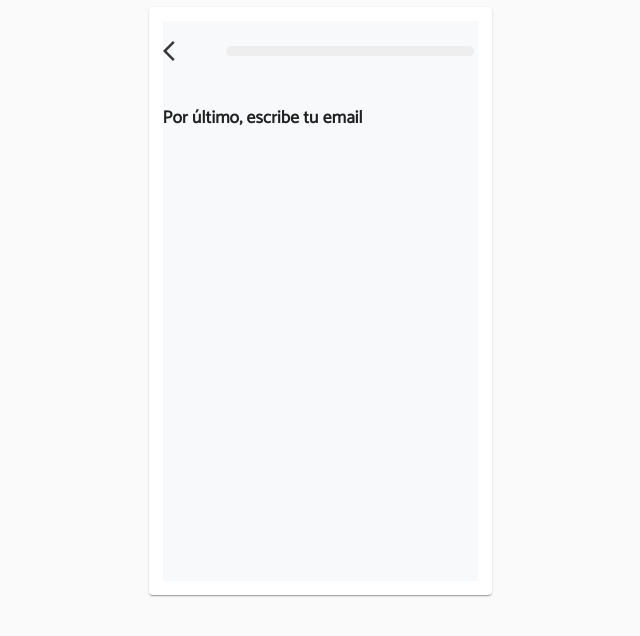
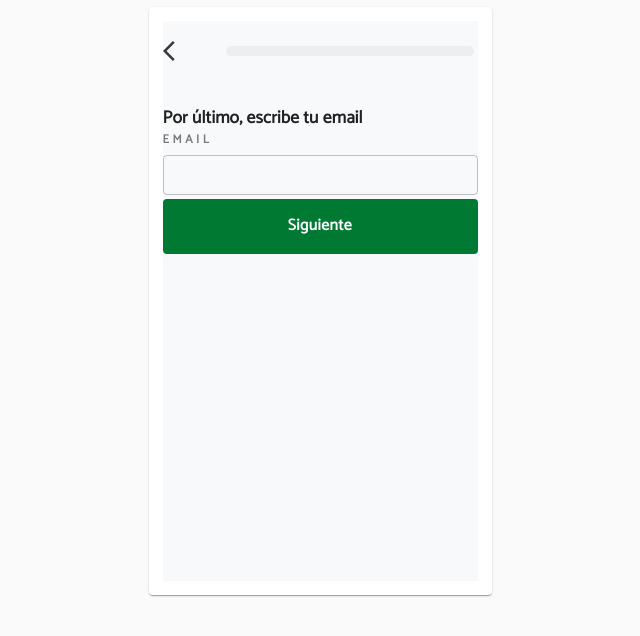
Before and after one commit to aronysalvador/AdmisionFront, a React (Create React App) app: page / in a window 1280 px wide. Shown: the top 636 px of the page, without its empty margins (320-960 px from the left). Built offline with nearby package versions, Linux system fonts and the light colour scheme; what msal would draw is missing.

Commit message:
Integrar boton

```diff
--- a/src/containers/ValidarCorreoElectronico/ValidarCorreoElectronico.jsx
+++ b/src/containers/ValidarCorreoElectronico/ValidarCorreoElectronico.jsx
@@ -22,6 +22,23 @@ const ValidarCorreoElectronico = () => {
         percentage={percentage}
       />
       <Typography className={pregunta}>Por último, escribe tu email</Typography>
+      <Typography className={mobileLabel}>Email</Typography>
+      <TextField
+        // value={lugarReferencia}
+        variant="outlined"
+        size="small"
+        margin="dense"
+        fullWidth
+        // onChange={(e) => setLugarReferencia(e.target.value)}
+      />
+      <Button
+        className={buttonAchs}
+        // onClick={() =>
+        //   dispatch(updateForm("lugarReferenciaSiniestro", lugarReferencia))
+        // }
+      >
+        Siguiente
+      </Button>
     </div>
   );
 };
```
